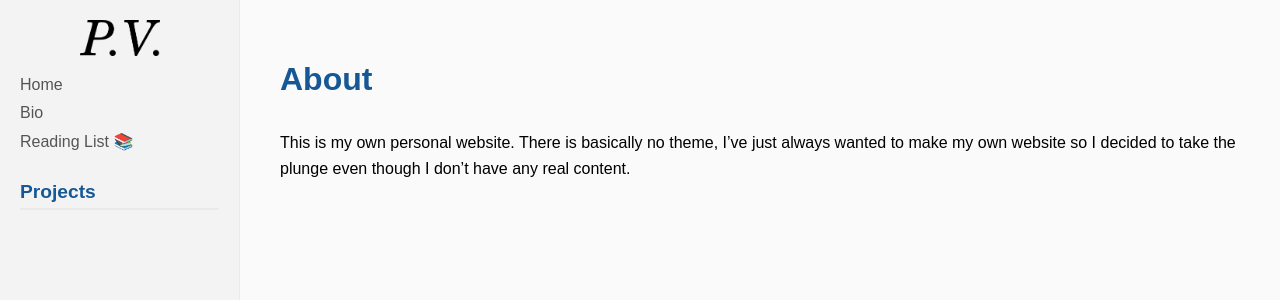
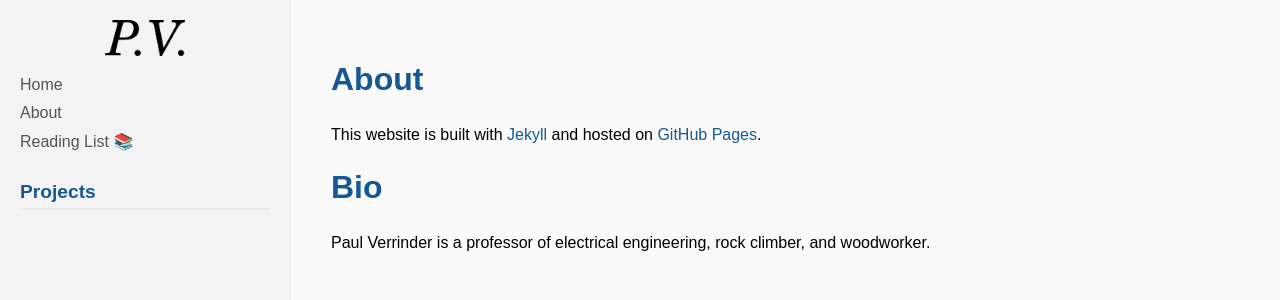
Before and after one commit to pverrinder/pverrinder.github.io, a Jekyll site: the page built from about.md, in a window 1280 px wide and 900 px high. Shown: the top 300 px of the window. Built offline with Jekyll 4.4.1, drawn with Linux system fonts in a browser that asks for light colours.

Commit message:
minor changes

```diff
--- a/_layouts/default.html
+++ b/_layouts/default.html
@@ -21,7 +21,7 @@
             </div>
             <ul>
                 <li><a href="/">Home</a></li>
-                <li><a href="/bio">Bio</a></li>
+                <li><a href="/about">About</a></li>
                 <li><a href="/reading_list">Reading List 📚</a></li>
                 <!-- <li><a href="/reading_list"><h3>📚 Reading List</h3></a></li> -->
             </ul>
--- a/about.md
+++ b/about.md
@@ -7,5 +7,9 @@ title: About
 ---
 
 # About
+This website is built with [Jekyll](https://jekyllrb.com/) and hosted on [GitHub Pages](https://pages.github.com/).
 
-This is my own personal website. There is basically no theme, I've just always wanted to make my own website so I decided to take the plunge even though I don't have any real content.
+
+
+# Bio
+Paul Verrinder is a professor of electrical engineering, rock climber, and woodworker.
--- a/assets/css/styles.css
+++ b/assets/css/styles.css
@@ -72,7 +72,7 @@ body, html {
 #content h1 {
     color: #165896;  /* Original blue color */
     font-size: 2em;
-    margin-bottom: 1em;
+    margin-bottom: 0.75em;
 }
 
 #content h2 {
```
